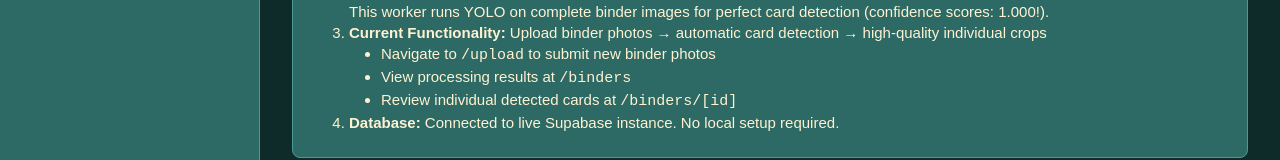
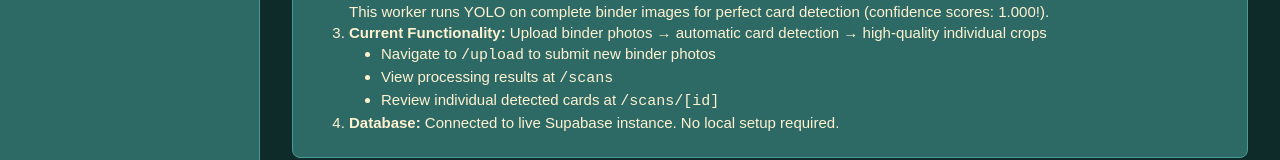
Before and after one commit to MD412/project-arceus, a Next.js app: page /handbook in a window 1280 px wide. Shown: the part 471-631 px from the top of the page. Built offline with nearby package versions, Linux system fonts and the light colour scheme; a web font is replaced by a local one.

Commit message:
docs: update handbook references to scans

```diff
--- a/app/(handbook)/handbook/page.tsx
+++ b/app/(handbook)/handbook/page.tsx
@@ -30,8 +30,8 @@ export default function HandbookHomePage() {
             <strong>Current Functionality:</strong> Upload binder photos → automatic card detection → high-quality individual crops
             <ul className="list-disc pl-6 body-small space-y-1 mt-2">
               <li>Navigate to <code>/upload</code> to submit new binder photos</li>
-              <li>View processing results at <code>/binders</code></li>
-              <li>Review individual detected cards at <code>/binders/[id]</code></li>
+              <li>View processing results at <code>/scans</code></li>
+              <li>Review individual detected cards at <code>/scans/[id]</code></li>
             </ul>
           </li>
           <li>
@@ -156,7 +156,7 @@ export default function HandbookHomePage() {
               <h4>Key Changes</h4>
               <ul className="list-disc pl-6 space-y-1">
                 <li><strong>Single-source Supabase setup:</strong> <code>browser.ts</code>, <code>server.ts</code>, plus <code>middleware.ts</code> built with <code>@supabase/auth-helpers-nextjs</code>.</li>
-                <li><strong>Binder Upload API:</strong> Consolidated to one <code>/api/binders</code> route; service-role client writes files to <code>binders/&lt;user_id&gt;/…</code> and inserts a job row.</li>
+                <li><strong>Scan Upload API:</strong> Consolidated to one <code>/api/scans</code> route; service-role client writes files to <code>scans/&lt;user_id&gt;/…</code> and inserts a job row.</li>
                 <li><strong>Frontend Form:</strong> Zod-validated, now posts <code>user_id</code> in <code>FormData</code>; uses <code>credentials:"include"</code>.</li>
                 <li><strong>Model Hosting:</strong> 22 MB YOLO weights moved to Hugging Face Hub; repo no longer bloated.</li>
                 <li><strong>CI Pipeline:</strong> GitHub Action downloads models via <code>worker/download_models.py</code> before tests.</li>
@@ -482,7 +482,7 @@ results = MODEL.predict(detection_image, conf=0.3, verbose=False)
                   <strong>New Features & UI:</strong>
                   <ul className="list-disc pl-6">
                     <li>Created the `/upload` page with a type-safe form for submitting new binders.</li>
-                    <li>Built the `/binders` page to display the status and results of processed binders, closing the user feedback loop.</li>
+                    <li>Built the `/scans` page to display the status and results of processed scans, closing the user feedback loop.</li>
                   </ul>
                 </li>
                 <li>
```
